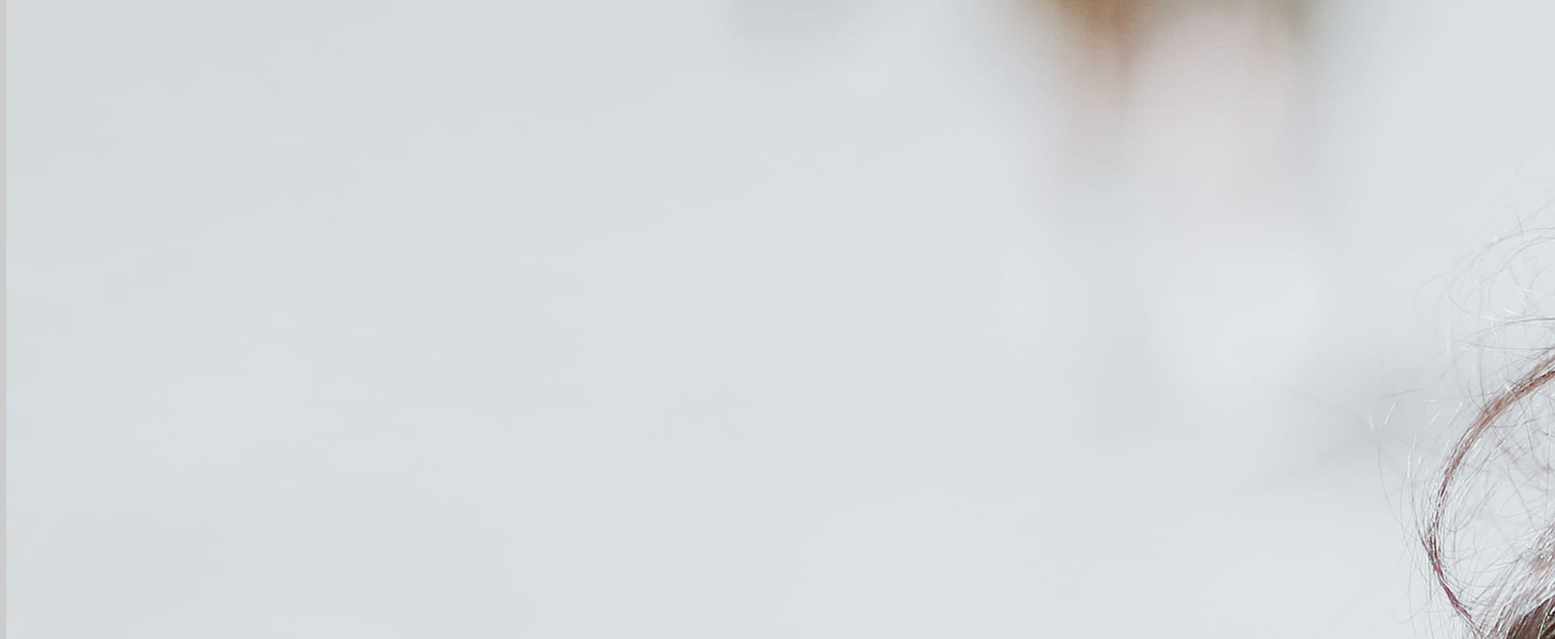
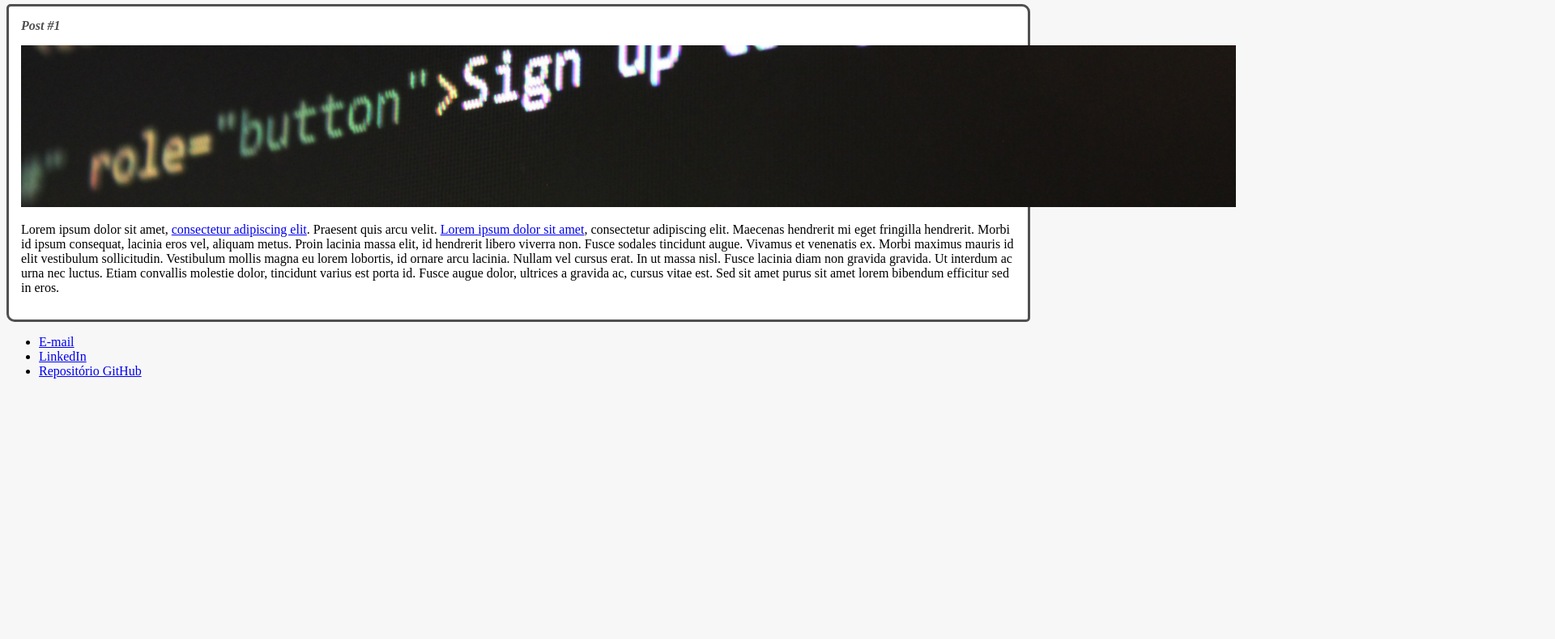
Before and after one commit to peguima/carrefour-web-developer, a plain HTML site: page Modulo2/Exercicios/teste html/index.html in a window 1280 px wide. Shown: the part 336-1126 px from the top of the page at 81% size, 1920 px wide, since content can reach past the window. After the commit the page ends 820 px from the top, so only its background shows below. Drawn offline with Linux system fonts and the light colour scheme.

Commit message:
adições de estilização de css e melhorias de usabilidade do site

```diff
--- a/Modulo2/Exercicios/teste html/index.html
+++ b/Modulo2/Exercicios/teste html/index.html
@@ -7,8 +7,8 @@
 	</head>
 	<body>
         <header>
-            <img src="assets/foto perfil comprimida.jpg" alt="Foto de Pedro Veiga">
-            <h1 id="title">Hello, world</h1>
+            <img src="assets/foto perfil comprimida.jpg" alt="Foto de Pedro Veiga" class="profile_image">
+            <h1 id="title">Site Teste de Pedro Veiga de Aguiar Guimarães</h1>
         </header>
         <section>
             <header>
@@ -17,9 +17,9 @@
             <article class="post">
                 <header>
                     <h3 class="post_title">Post #1</h3>
-                    <img src="assets/codigo-html.jpg" alt="Editor de texto contendo código HTML">
+                    <img src="assets/codigo-html.jpg" alt="Editor de texto contendo código HTML" class="post_image">
                 </header>
-                <p>
+                <p class="post_content">
                     Lorem ipsum dolor sit amet, <a href="https://github.com/peguima/carrefour-web-developer" target="_blank">consectetur adipiscing elit</a>. Praesent quis arcu velit. <a href="mailto:pedroveigaguima@gmail.com">Lorem ipsum dolor sit amet</a>, consectetur adipiscing elit. Maecenas hendrerit mi eget fringilla hendrerit. Morbi id ipsum consequat, lacinia eros vel, aliquam metus. Proin lacinia massa elit, id hendrerit libero viverra non. Fusce sodales tincidunt augue. Vivamus et venenatis ex. Morbi maximus mauris id elit vestibulum sollicitudin. Vestibulum mollis magna eu lorem lobortis, id ornare arcu lacinia. Nullam vel cursus erat. In ut massa nisl. Fusce lacinia diam non gravida gravida. Ut interdum ac urna nec luctus. Etiam convallis molestie dolor, tincidunt varius est porta id. Fusce augue dolor, ultrices a gravida ac, cursus vitae est. Sed sit amet purus sit amet lorem bibendum efficitur sed in eros.
                 </p>
             </article>
--- a/Modulo2/Exercicios/teste html/style.css
+++ b/Modulo2/Exercicios/teste html/style.css
@@ -1,19 +1,42 @@
 body {
-    background: #ccc;
+    background: #f7f7f7;
+}
+
+.profile_image {
+    width: 200px;
+    height: 200px;
+    border: 1px solid #505050;
+    border-radius: 50%;
+    object-fit: cover;
 }
 
 #title, .subtitle, .post_title {
-    color:blue;
+    color: #505050;
 }
 
 .post_title {
     font-size: 16px;
     font-style: italic;
+    margin: 0;
+    margin-bottom: 15px;
 }
 
 .post {
     background: #fff;
-    padding: 10px;
-    border: 3px solid #000;
-    margin: 10px;
+    padding: 15px;
+    border: 3px solid #505050;
+    margin-bottom: 15px;
+    border-radius: 5px 10px;
 }
+
+.post_content {
+    margin: 0;
+    margin-bottom: 15px;
+}
+
+.post_image {
+    width: 1500px;
+    height: 200px;
+    object-fit: cover;
+    margin-bottom: 15px;
+}
```
